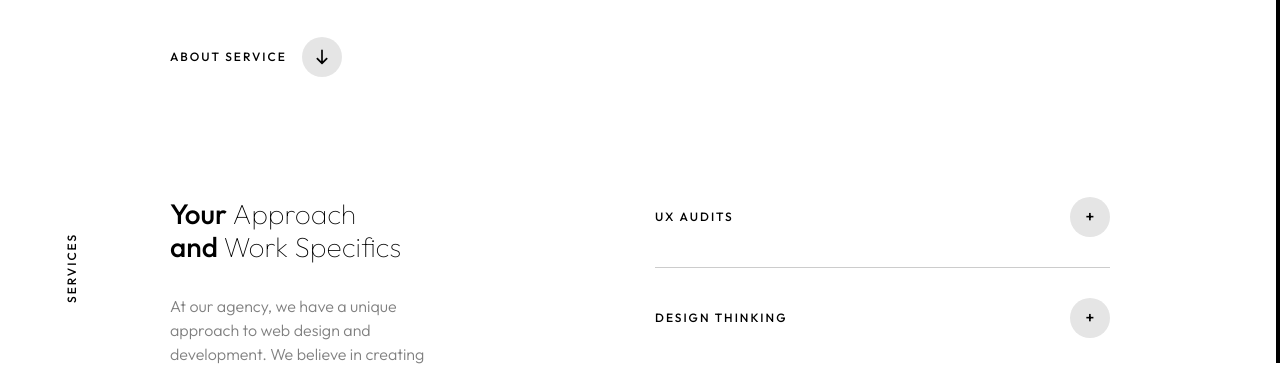
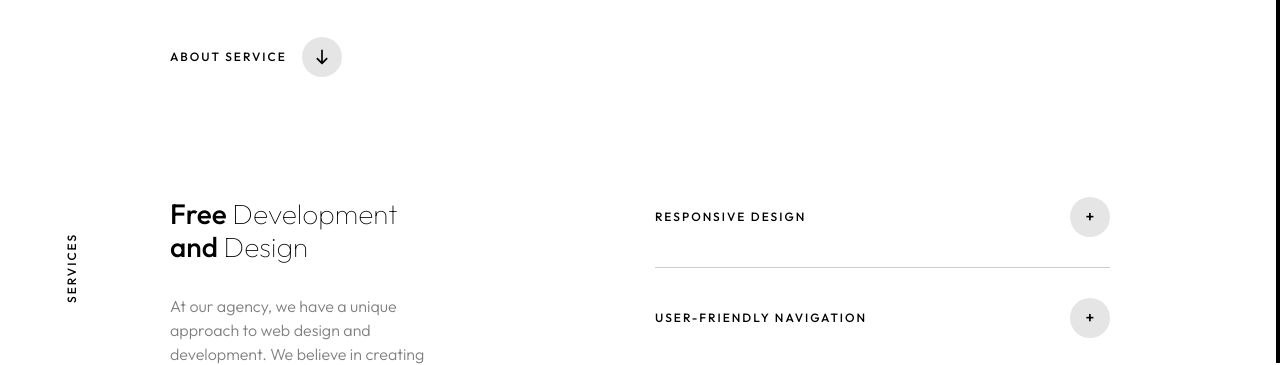
Before and after one commit to hameezG/quadcode, a plain HTML site: page service.html in a window 1280 px wide. Shown: the part 437-802 px from the top of the page. Drawn offline with Linux system fonts and the light colour scheme.

Commit message:
service page

```diff
--- a/service.html
+++ b/service.html
@@ -39,7 +39,7 @@
         </div>
         <!-- cursor end -->
 
-        <!-- preloader -->
+        <!-- preloader
         <div class="mil-preloader">
             <div class="mil-preloader-animation">
                 <div class="mil-pos-abs mil-animation-1">
@@ -241,7 +241,7 @@
                         <div class="row justify-content-between">
                             <div class="col-lg-4 mil-relative mil-mb-90">
 
-                                <h4 class="mil-up mil-mb-30">Your <span class="mil-thin">Approach</span> <br>and <span class="mil-thin">Work Specifics</span></h4>
+                                <h4 class="mil-up mil-mb-30">Free <span class="mil-thin">Development</span> <br>and <span class="mil-thin">Design</span></h4>
                                 <p class="mil-up mil-mb-30">At our agency, we have a unique approach to web design and development. We believe in creating websites that not only look great but also perform well in terms of user experience, functionality, and search engine optimization.</p>
                                 <div class="mil-up">
                                     <a href="portfolio-3.html" class="mil-link mil-dark mil-arrow-place">
@@ -255,7 +255,7 @@
                                 <div class="mil-accordion-group mil-up">
                                     <div class="mil-accordion-menu">
 
-                                        <p class="mil-accordion-head">UX Audits</p>
+                                        <p class="mil-accordion-head">Responsive Design</p>
 
                                         <div class="mil-symbol mil-h3">
                                             <div class="mil-plus">+</div>
@@ -277,7 +277,7 @@
                                 <div class="mil-accordion-group mil-up">
                                     <div class="mil-accordion-menu">
 
-                                        <p class="mil-accordion-head">Design thinking</p>
+                                        <p class="mil-accordion-head">User-Friendly Navigation</p>
 
                                         <div class="mil-symbol mil-h3">
                                             <div class="mil-plus">+</div>
```
Also changed, not shown: home-1.html (+6 -6 lines).
